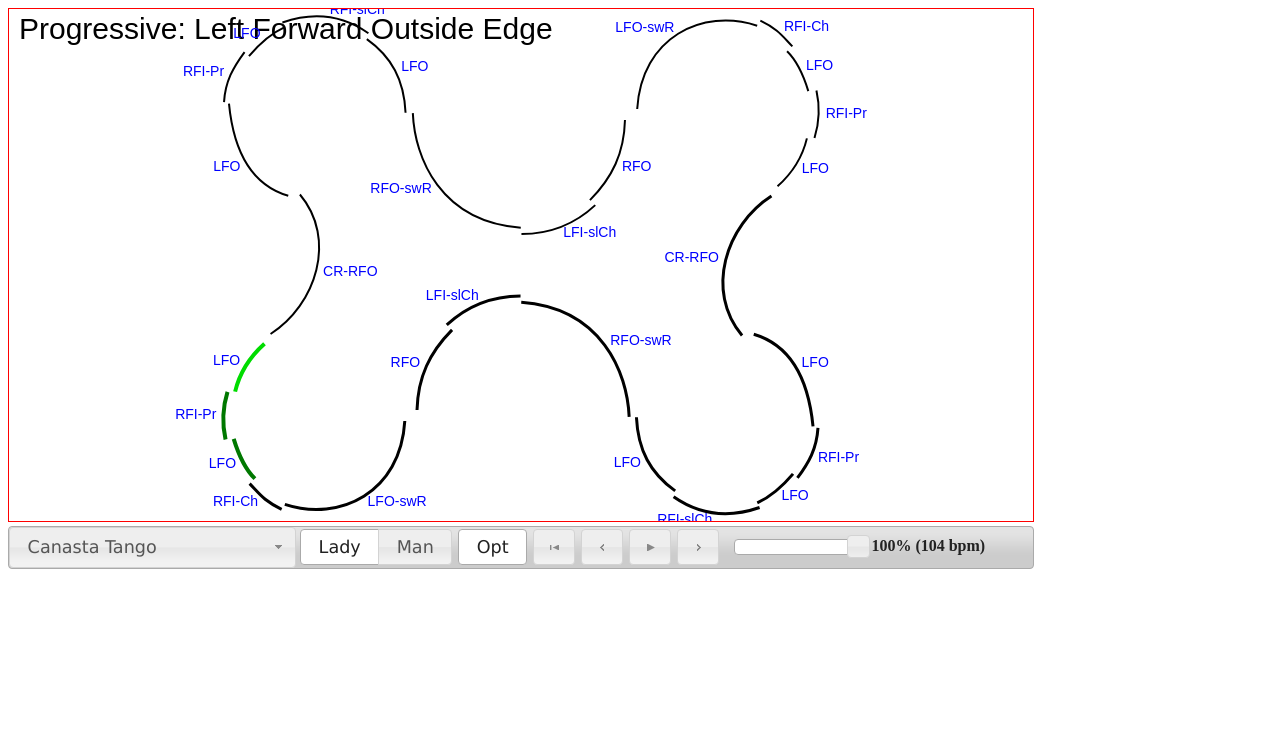
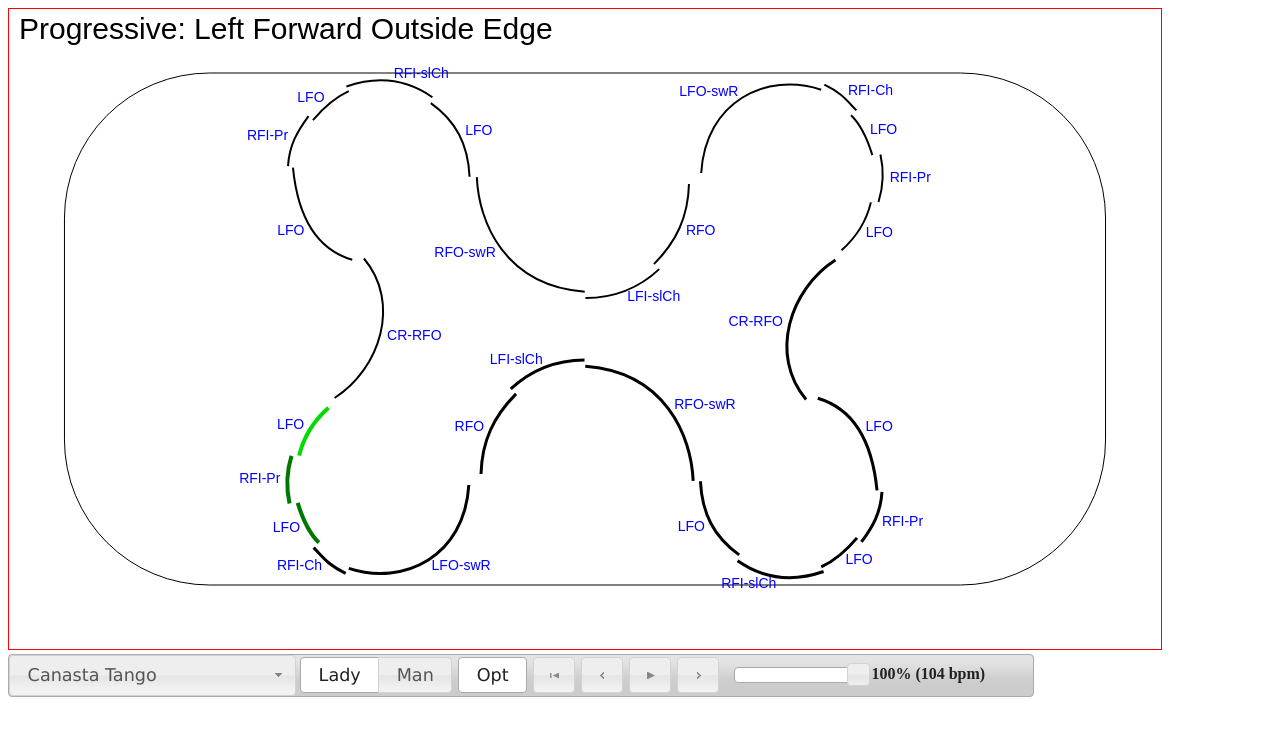
Before and after one commit to span314/tracings, a plain HTML site: page www/tracings.html in a window 1280 px wide. Drawn offline with Linux system fonts and the light colour scheme.

Commit message:
Drawing rink boundary

```diff
--- a/www/tracings.html
+++ b/www/tracings.html
@@ -18,7 +18,7 @@
 
 <body>
   <div id="diagramContainer">
-    <canvas id="diagram" width="1024" height="512"></canvas>
+    <canvas id="diagram" width="1152" height="640"></canvas>
     <div id="controls" class="ui-widget-header ui-corner-all">
       <select id="danceSelect">
         <option value="canasta_tango.json">Canasta Tango</option>
--- a/www/tracings.js
+++ b/www/tracings.js
@@ -128,15 +128,22 @@ $.widget('shawnpan.diagram', {
     ctx.clearRect(0, 0, this.canvas.width, this.canvas.height);
     //ctx.fillRect(0, 0, beat * this.canvas.width / this.dance.timeSignatureTop, 10);
 
+
+
     //Draw text
     ctx.font = '30px Arial';
     ctx.fillText(currentComponent.desc, 10, 30);
     ctx.font = '14px Arial';
 
+    ctx.save();
+    ctx.translate(this.centerX, this.centerY);
+
+    //Draw rink
+    this._drawRink(ctx, 512);
+
     //Draw path
     for (lapIndex = 0; lapIndex < this.dance.patternsPerLap; lapIndex++) {
-      ctx.save();
-      ctx.translate(this.centerX, this.centerY);
+
       rotationMatrix = PathCoordinateUtils.computeRotationMatrix(lapIndex, this.dance.patternsPerLap);
 
       for (componentIndex = 0; componentIndex < this.components.length; componentIndex++) {
@@ -175,11 +182,26 @@ $.widget('shawnpan.diagram', {
         ctx.fillText(component.label, path.labelX - path.rightAlign * ctx.measureText(component.label).width, path.labelY); //assumes at least one path!!
 
         ctx.restore();
+      }
+    }
+    ctx.restore();
+  },
 
+  _drawRink: function(ctx, targetHeight) {
+    var scale = targetHeight / 30,
+        halfWidth = 30.5 * scale,
+        halfWidthStraight = 22 * scale,
+        halfHeight = 15 * scale,
+        halfHeightStraight = 6.5 * scale,
+        cornerRadius = 8.5 * scale;
 
-      }
-      ctx.restore();
-    }
+      ctx.beginPath();
+      ctx.moveTo(-halfWidthStraight, -halfHeight);
+      ctx.arcTo(halfWidth, -halfHeight, halfWidth, halfHeightStraight, cornerRadius);
+      ctx.arcTo(halfWidth, halfHeight, -halfWidthStraight, halfHeight, cornerRadius);
+      ctx.arcTo(-halfWidth, halfHeight, -halfWidth, halfHeightStraight, cornerRadius);
+      ctx.arcTo(-halfWidth, -halfHeight, -halfWidthStraight, -halfHeight, cornerRadius);
+      ctx.stroke();
   },
 
   _updateSpeed: function(event, ui) {
```
